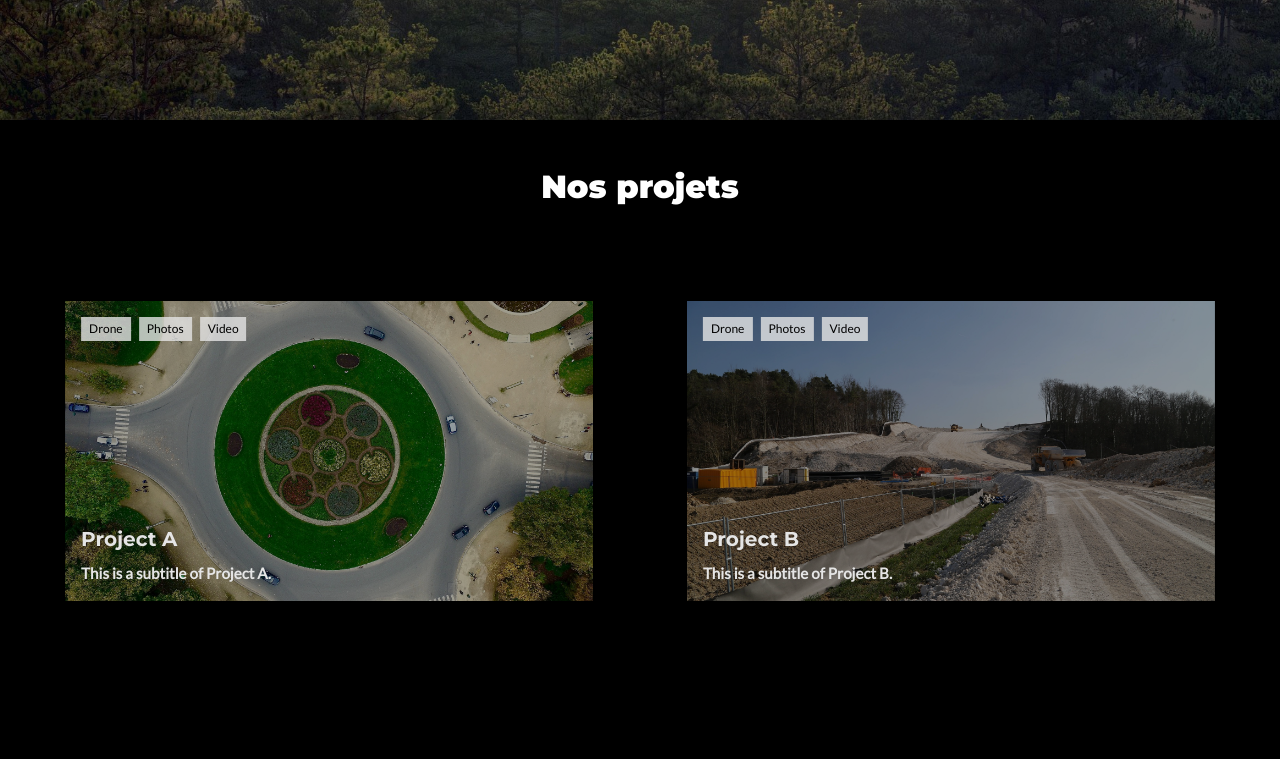
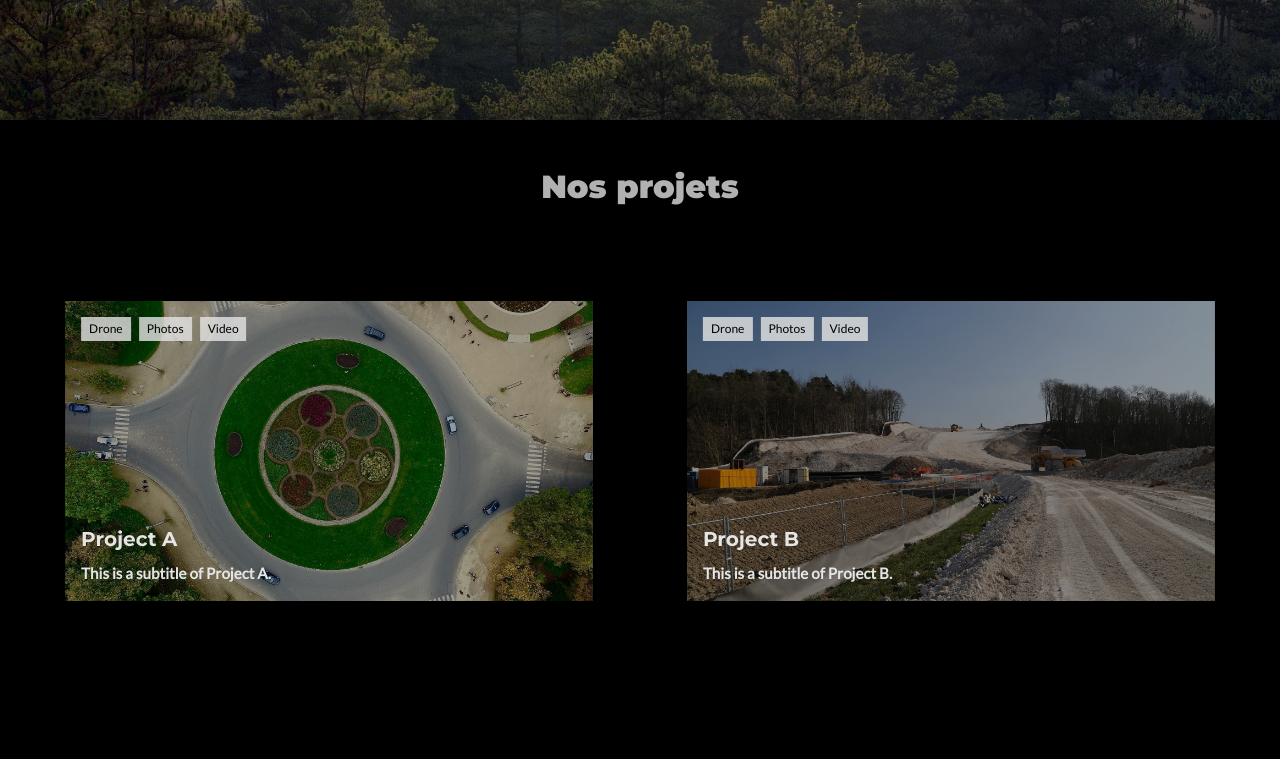
Before and after one commit to Guillaume811/site_dmv, a React (Create React App) app in the folder dmv/: page / in a window 1280 px wide. Shown: the part 1480-2239 px from the top of the page. Built offline with nearby package versions, Linux system fonts and the light colour scheme.

Commit message:
feat: ajout de la gestion de l'opacité dynamique pour le titre de section avec un hook personnalisé docs: mise à jour du commentaire

```diff
--- a/dmv/src/pages/Home/Home.tsx
+++ b/dmv/src/pages/Home/Home.tsx
@@ -20,19 +20,20 @@ import { ProjectService } from '../../services/ProjectService';
 import { PrestationType } from '../../types/prestation.types';
 import { PrestationService } from '../../services/PrestationService';
 import ParallaxFixSection from '../../components/sections/ParallaxFixSection/ParallaxFixSection';
+import { useSectionOpacity } from '../../hooks/useSectionOpacity';
 
 /* Component Page Home
 * Render logic :
 * Uses "getNavigationLink" :
     -> to get the navigation links for the "prestation" and "projet" pages
     -> saves them as "prestationLink" and "projetLink".
-* Uses "useRef" :
-    -> To create "sectionRef" for the intro title section
-    -> And "arrowRef" for the scroll arrow.
-* Uses "useState" and "useEffect" to control "opacity" for the title section:
-    -> Calculates the distance between the section center and screen center on scroll to update its opacity.
-* Uses "useState" and "useEffect" to control "arrowOpacity" for the scroll arrow:
-    -> Fades the arrow out when it's near the bottom of the screen while scrolling.
+* Manages scroll-based opacity for the intro title section:
+    -> Uses "useRef" to track the section DOM element.
+    -> Uses "useState" for "opacity" and updates it with a scroll listener that compares the section's center to the screen center.
+* Manages scroll-based opacity for the scroll arrow:
+    -> Uses "useRef" to track the arrow DOM element.
+    -> Uses "useState" for "arrowOpacity", updated by a scroll listener based on the arrow's distance from the bottom of the screen.
+* Uses "useRef" and a custom hook "useSectionOpacity" to compute dynamic opacity for the project section title.
 * Uses "useState" to create "projects", a list of project items :
     -> Uses "useEffect" to load 6 project items from "ProjectService.getFirst(6)" when the component shows.
     -> If it works, saves them in "projects"; if it fails, shows an error in the console.
@@ -107,16 +108,15 @@ const Home: React.FC = () => {
 
             const distanceFromBottom = windowHeight - rect.top;
 
-            // Zone d'affichage maximale (au bas de l'écran)
-            const fadeStart = 200;  // commence à baisser à 50px du bas
-            const fadeEnd = 400;   // totalement invisible à 150px du bas
+            const fadeStart = 200;
+            const fadeEnd = 400;
 
             let opacity = 1;
 
             if (distanceFromBottom <= fadeStart) {
-                opacity = 1; // encore totalement visible
+                opacity = 1;
             } else if (distanceFromBottom >= fadeEnd) {
-                opacity = 0; // totalement invisible
+                opacity = 0;
             } else {
                 const range = fadeEnd - fadeStart;
                 opacity = 1 - (distanceFromBottom - fadeStart) / range;
@@ -130,6 +130,10 @@ const Home: React.FC = () => {
         handleScroll(); // appel initial
         return () => window.removeEventListener('scroll', handleScroll);
     }, []);
+
+    // Effect section project, avec hook perso
+    const titleRef = useRef<HTMLDivElement>(null);
+    const titleOpacity = useSectionOpacity(titleRef);
 
     // État local pour stocker les projets à afficher
     const [projects, setProjects] = useState<ProjectType[]>([]);
@@ -184,6 +188,9 @@ const Home: React.FC = () => {
             <TitleSection title='Nos projets'
                 classNameSection={stylesTitlesSection.sectionPresentation}
                 classNameTitle={stylesTitlesSection.sectionPresentation__title}
+                innerRef={titleRef}
+                opacity={titleOpacity}
+                opacityOnTitleOnly={true}
             >
                 <ProjectGrid projects={projects} />
 
```
